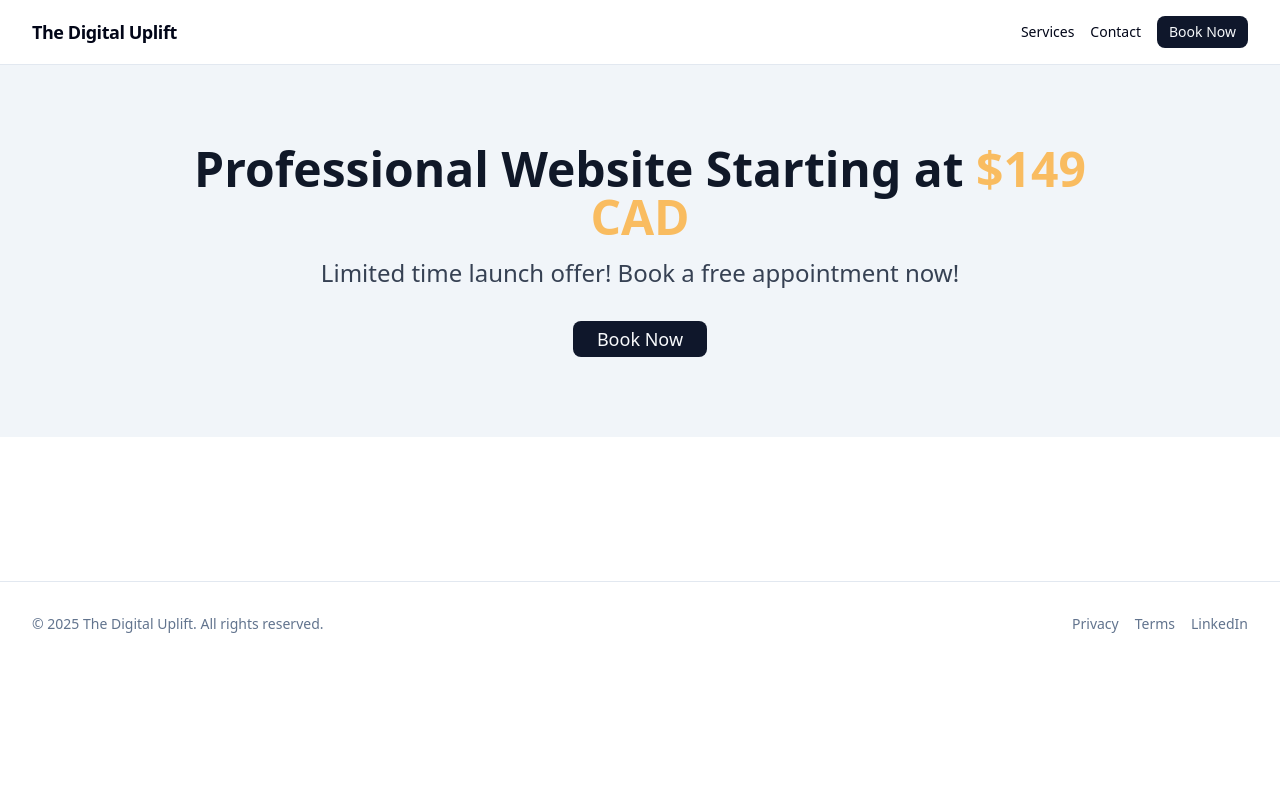
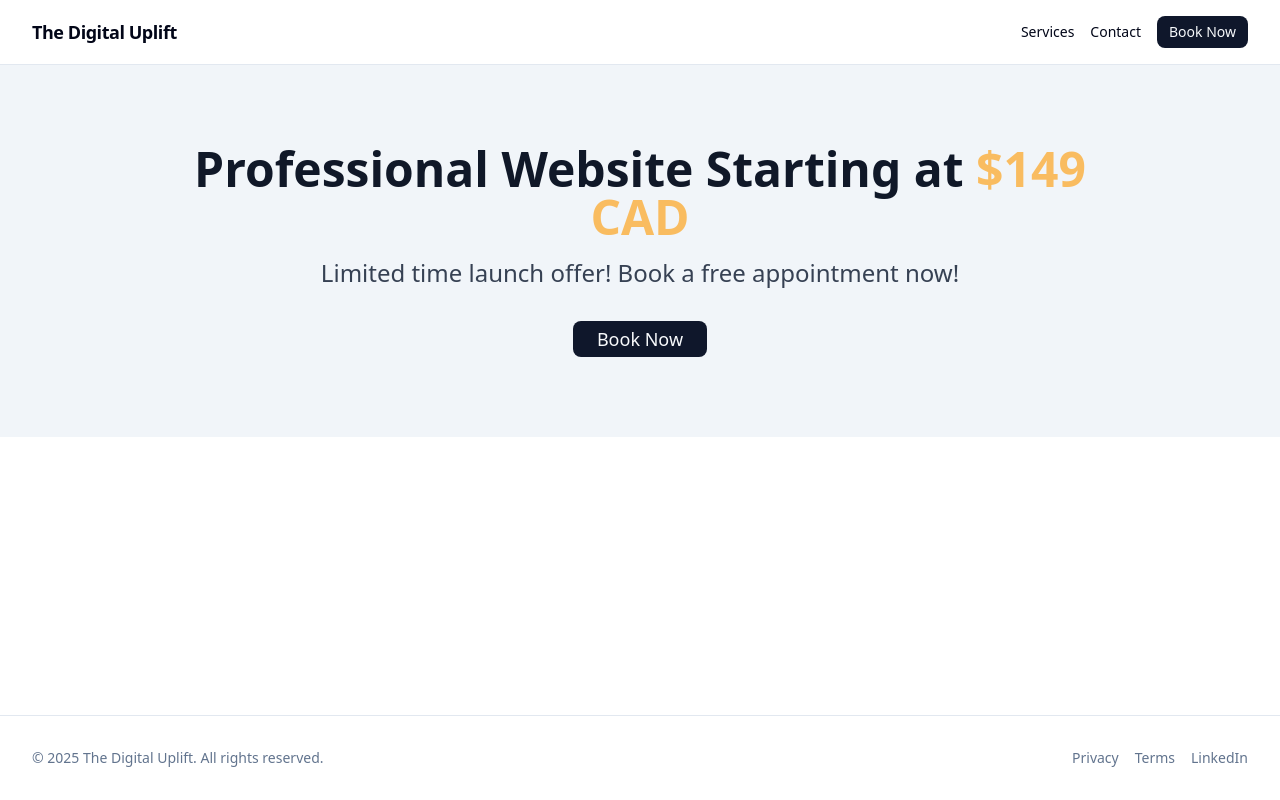
Before and after one commit to abhiram-shaji/the-digital-uplift, a Next.js app: page / in a window 1280 px wide. Built offline with nearby package versions, Linux system fonts and the light colour scheme.

Commit message:
refactor : footer to stay pinned down

```diff
--- a/src/app/layout.tsx
+++ b/src/app/layout.tsx
@@ -29,11 +29,11 @@ export default function RootLayout({
   return (
     <html lang="en" suppressHydrationWarning>
       <body
-        className={`min-h-screen bg-background text-foreground antialiased ${geistSans.variable} ${geistMono.variable}`}
+        className={`min-h-screen flex flex-col bg-background text-foreground antialiased ${geistSans.variable} ${geistMono.variable}`}
       >
         <Navbar />
         <Hero />
-        <main className="container mx-auto px-4 sm:px-6 lg:px-8 py-12">
+        <main className="flex-1 container mx-auto px-4 sm:px-6 lg:px-8 py-12">
           {children}
         </main>
         <Footer />
```
